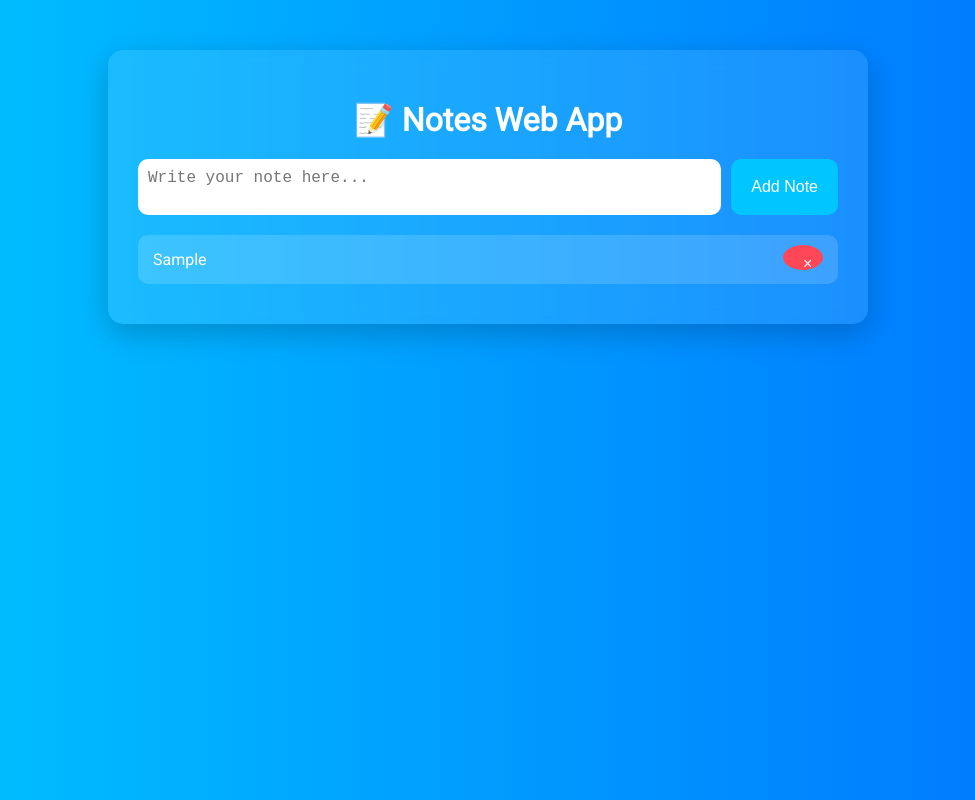
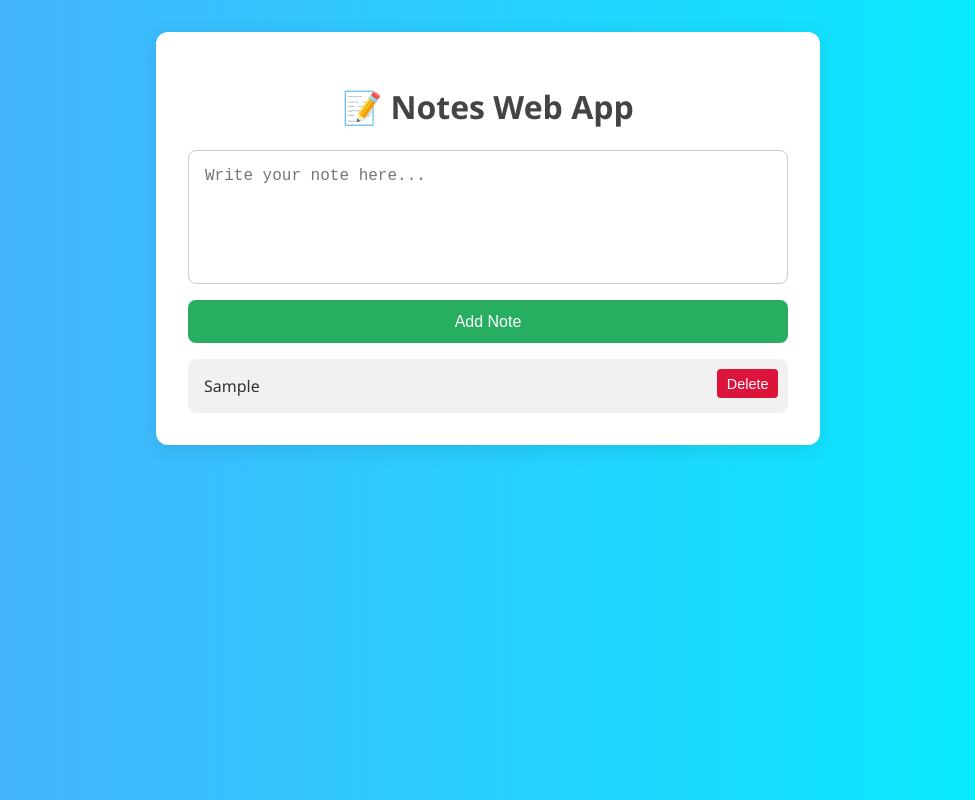
Before and after one commit to Nishant-singh-sogarwal/nishant-portfolio-website, a plain HTML site: page index.html in a window 1280 px wide. Both pictures are taken after typing "Sample" into the empty fields and a click on the button "Add Note". Shown: the whole page, without its empty margins (152-1127 px from the left). Drawn offline with Linux system fonts and the light colour scheme.

Commit message:
Fixed delete functionality with clean UI

```diff
--- a/index.html
+++ b/index.html
@@ -1,22 +1,18 @@
 <!DOCTYPE html>
 <html lang="en">
 <head>
-  <meta charset="UTF-8">
-  <meta name="viewport" content="width=device-width, initial-scale=1">
+  <meta charset="UTF-8" />
+  <meta name="viewport" content="width=device-width, initial-scale=1.0"/>
   <title>Notes Web App</title>
-  <link href="https://fonts.googleapis.com/css2?family=Roboto&display=swap" rel="stylesheet">
-  <link rel="stylesheet" href="style.css">
+  <link rel="stylesheet" href="style.css"/>
 </head>
 <body>
-
   <div class="container">
     <h1>📝 Notes Web App</h1>
-
-    <div class="input-group">
-      <textarea id="noteText" placeholder="Write your note here..."></textarea>
+    <div class="input-section">
+      <textarea id="noteInput" placeholder="Write your note here..."></textarea>
       <button onclick="addNote()">Add Note</button>
     </div>
-
     <div id="notesContainer"></div>
   </div>
 
--- a/script.js
+++ b/script.js
@@ -9,37 +9,36 @@ function renderNotes() {
   container.innerHTML = "";
 
   notes.forEach((note, index) => {
-    const noteDiv = document.createElement("div");
-    noteDiv.className = "note";
+    const div = document.createElement("div");
+    div.className = "note";
 
-    const noteText = document.createElement("p");
-    noteText.innerText = note;
+    const p = document.createElement("p");
+    p.textContent = note;
 
-    const deleteBtn = document.createElement("button");
-    deleteBtn.className = "delete-btn";
-    deleteBtn.innerText = "×";
-    deleteBtn.onclick = () => deleteNote(index);
+    const btn = document.createElement("button");
+    btn.className = "delete-btn";
+    btn.textContent = "Delete";
+    btn.onclick = () => {
+      notes.splice(index, 1);
+      saveNotes();
+      renderNotes();
+    };
 
-    noteDiv.appendChild(noteText);
-    noteDiv.appendChild(deleteBtn);
-    container.appendChild(noteDiv);
+    div.appendChild(p);
+    div.appendChild(btn);
+    container.appendChild(div);
   });
 }
 
 function addNote() {
-  const noteText = document.getElementById("noteText").value.trim();
-  if (noteText === "") return;
-
-  notes.push(noteText);
-  saveNotes();
-  renderNotes();
-  document.getElementById("noteText").value = "";
-}
-
-function deleteNote(index) {
-  notes.splice(index, 1);
-  saveNotes();
-  renderNotes();
+  const input = document.getElementById("noteInput");
+  const text = input.value.trim();
+  if (text) {
+    notes.push(text);
+    saveNotes();
+    renderNotes();
+    input.value = "";
+  }
 }
 
 renderNotes();
--- a/style.css
+++ b/style.css
@@ -1,77 +1,76 @@
 body {
   margin: 0;
-  font-family: 'Roboto', sans-serif;
-  background: linear-gradient(to right, #00c6ff, #0072ff);
-  color: #fff;
+  font-family: 'Segoe UI', sans-serif;
+  background: linear-gradient(to right, #4facfe, #00f2fe);
+  color: #333;
 }
 
 .container {
-  max-width: 700px;
-  margin: 50px auto;
-  background: rgba(255, 255, 255, 0.1);
-  padding: 30px;
-  border-radius: 15px;
-  box-shadow: 0 10px 30px rgba(0, 0, 0, 0.2);
-  backdrop-filter: blur(8px);
+  max-width: 600px;
+  margin: 2rem auto;
+  background: white;
+  padding: 2rem;
+  border-radius: 12px;
+  box-shadow: 0 4px 20px rgba(0, 0, 0, 0.1);
 }
 
 h1 {
   text-align: center;
-  margin-bottom: 20px;
+  color: #444;
 }
 
-.input-group {
+.input-section {
   display: flex;
-  gap: 10px;
-  margin-bottom: 20px;
+  flex-direction: column;
+  gap: 1rem;
 }
 
 textarea {
-  flex: 1;
-  padding: 10px;
-  font-size: 16px;
-  border-radius: 10px;
-  border: none;
+  padding: 1rem;
+  font-size: 1rem;
   resize: none;
+  height: 100px;
+  border: 1px solid #ccc;
+  border-radius: 8px;
 }
 
 button {
-  padding: 10px 20px;
-  font-size: 16px;
+  padding: 0.8rem;
+  background-color: #27ae60;
+  color: white;
   border: none;
-  border-radius: 10px;
-  background: #00c6ff;
-  color: white;
+  font-size: 1rem;
+  border-radius: 8px;
   cursor: pointer;
-  transition: 0.2s;
+  transition: 0.3s;
 }
 
 button:hover {
-  background: #0072ff;
+  background-color: #1e8449;
 }
 
 .note {
-  background: rgba(255, 255, 255, 0.15);
-  padding: 15px;
-  margin-bottom: 10px;
-  border-radius: 10px;
+  background: #f1f1f1;
+  padding: 1rem;
+  margin-top: 1rem;
+  border-radius: 8px;
   position: relative;
 }
 
 .note p {
   margin: 0;
-  color: #fff;
+  word-break: break-word;
 }
 
 .delete-btn {
   position: absolute;
   top: 10px;
-  right: 15px;
-  background: #ff4757;
+  right: 10px;
+  background: crimson;
   border: none;
   color: white;
-  border-radius: 50%;
-  width: 25px;
-  height: 25px;
+  padding: 0.4rem 0.6rem;
+  font-size: 0.9rem;
+  border-radius: 4px;
   cursor: pointer;
 }
```
